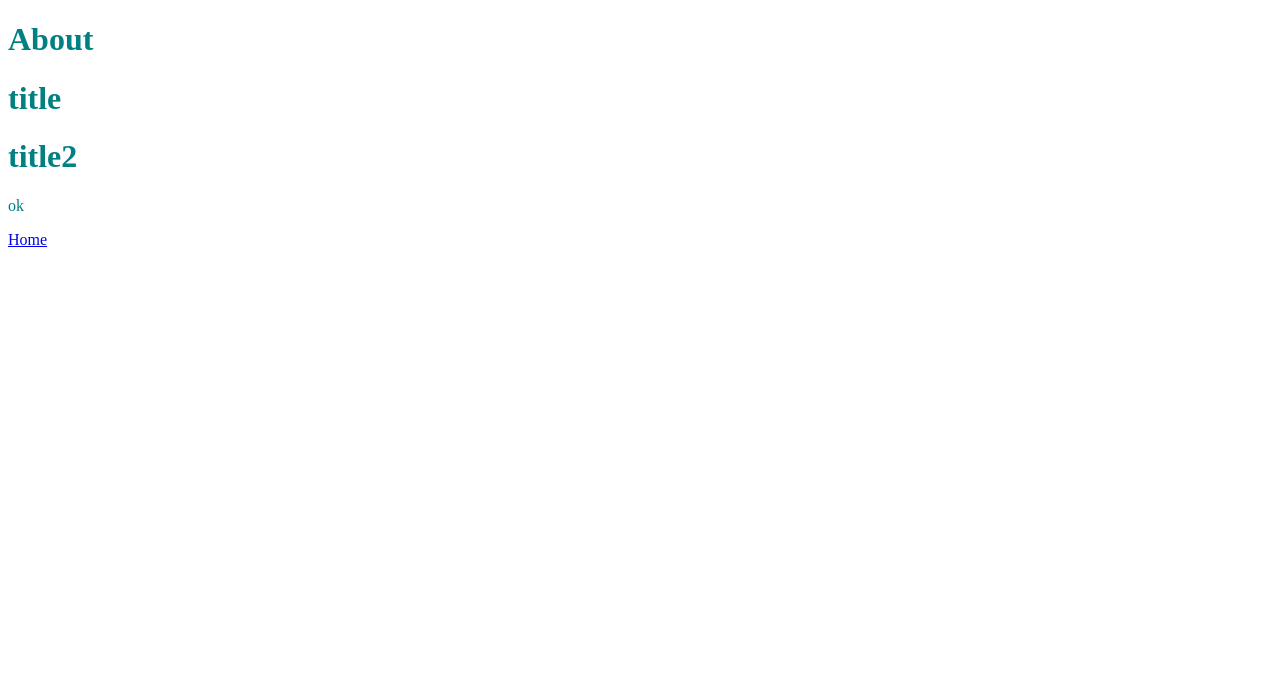
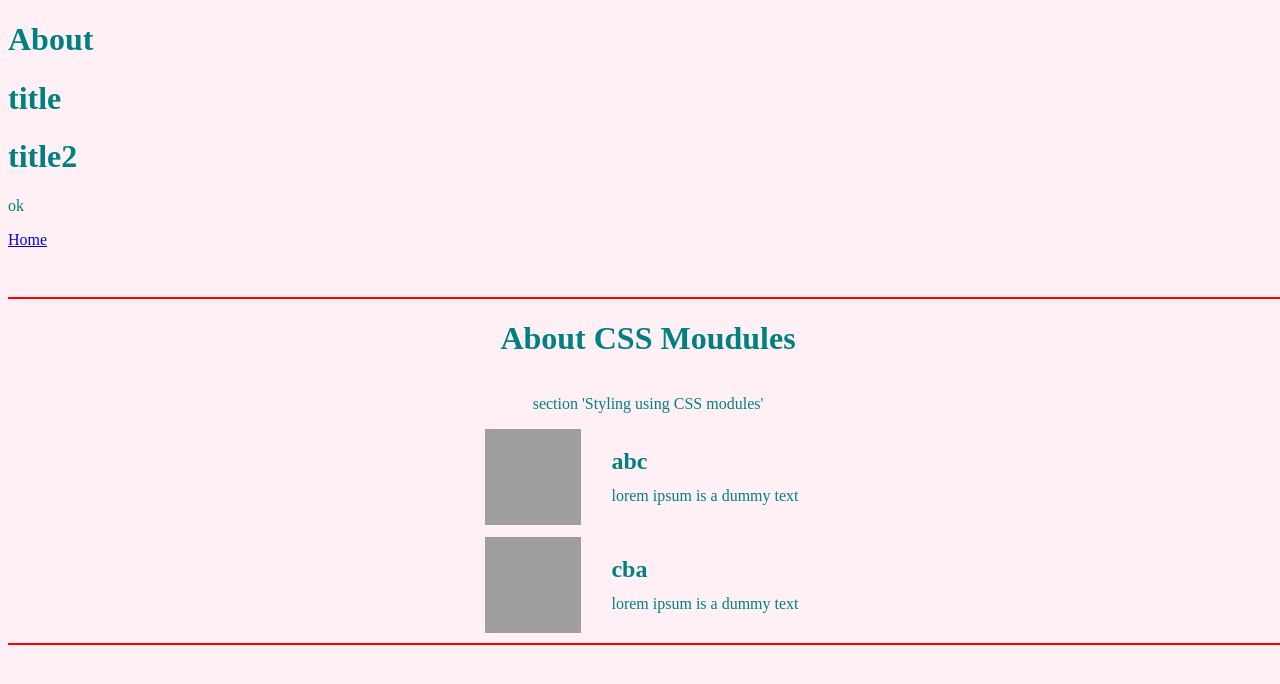
Before and after one commit to setamyDG/gatsby-tutorial, a Gatsby site: page /about in a window 1280 px wide. Built offline with nearby package versions, Linux system fonts and the light colour scheme; Gatsby itself is replaced by a stand-in of ours; grey boxes are pictures that could not be loaded.

Commit message:
adding css modules and custom components as in tutorial

```diff
--- /dev/null
+++ b/gatsby-browser.js
@@ -0,0 +1 @@
+import "./src/styles/global.css";
--- /dev/null
+++ b/src/components/container.js
@@ -0,0 +1,6 @@
+import React from "react";
+import styles from "./container.module.css";
+
+export default function Container({ children }) {
+  return <div className={styles.Container}>{children}</div>;
+}
--- /dev/null
+++ b/src/components/container.module.css
@@ -0,0 +1,10 @@
+.Container {
+    margin: 3rem auto;
+    width: 100vw;
+    display: flex;
+    justify-content: center;
+    align-items: center;
+    flex-flow: column;
+    border-bottom: 2px solid red;
+    border-top: 2px solid red;
+}
--- /dev/null
+++ b/src/components/user.js
@@ -0,0 +1,14 @@
+import React from "react";
+import styles from "../pages/about.module.css";
+
+const User = (props) => (
+  <div className={styles.User}>
+    <img src={props.avatar} className={styles.Avatar} alt="" />
+    <div className={styles.Description}>
+      <h2 className={styles.Username}>{props.username}</h2>
+      <p className={styles.Excerpt}>{props.excerpt}</p>
+    </div>
+  </div>
+);
+
+export default User;
--- a/src/pages/about.js
+++ b/src/pages/about.js
@@ -1,6 +1,9 @@
 import React from "react";
 import { Link } from "gatsby";
 import Header from "../components/header";
+import Container from "../components/container";
+import styles from "./about.module.css";
+import User from "../components/user";
 
 export default function About() {
   return (
@@ -10,6 +13,21 @@ export default function About() {
       <Header headerTitle="title2" />
       <p>ok</p>
       <Link to="/"> Home </Link>
+      <br />
+      <Container>
+        <Header headerTitle="About CSS Moudules" />
+        <p>section 'Styling using CSS modules'</p>
+        <User
+          username="abc"
+          avatar="https://s3.amazonaws.com/uifaces/faces/twitter/adellecharles/128.jpg"
+          excerpt="lorem ipsum is a dummy text"
+        />
+        <User
+          username="cba"
+          avatar="https://s3.amazonaws.com/uifaces/faces/twitter/vladarbatov/128.jpg"
+          excerpt="lorem ipsum is a dummy text"
+        />
+      </Container>
     </div>
   );
 }
--- /dev/null
+++ b/src/pages/about.module.css
@@ -0,0 +1,31 @@
+.User {
+    display:flex;
+    align-items: center;
+    margin: 0 auto 12px;
+}
+
+.User:last-child{
+    margin-bottom: 10px;
+}
+
+.Avatar {
+    flex: 0 0 96px;
+    width: 96px;
+    height: 96px;
+    margin: 0;
+}
+
+.Description {
+    flex:1;
+    margin-left: 18px;
+    padding: 12px;
+}
+
+.Username {
+    margin: 0 0 12px 0;
+    padding: 0;
+}
+
+.Excerpt {
+    margin: 0
+}
--- a/src/pages/index.js
+++ b/src/pages/index.js
@@ -6,7 +6,7 @@ export default function Home() {
   return (
     <div>
       Hello world!
-      <p>tak</p>
+      <p></p>
       <img src="https://source.unsplash.com/random/400x200" alt="" />
       <Header headerTitle="HOME" />
       <Link to='/about/'>About</Link>
--- /dev/null
+++ b/src/styles/global.css
@@ -0,0 +1,3 @@
+html {
+    background-color: lavenderblush;
+}
```
